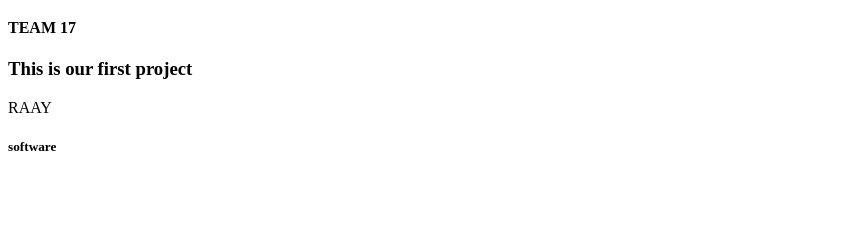
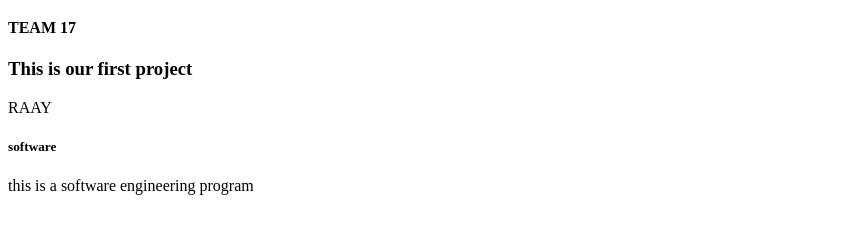
Before and after one commit to miniproject17/demo-repository, a website: page index.html in a window 1280 px wide. Shown: the part 96-330 px from the top of the page, without its empty margins (0-847 px from the left). Drawn offline with Linux system fonts and the light colour scheme.

Commit message:
paragraph

```diff
--- a/index.html
+++ b/index.html
@@ -5,3 +5,4 @@
 <h3>This is our first project</h3>
 <head>RAAY</head>
 <h5>software</h5>
+<p>this is a software engineering program</p>
```
